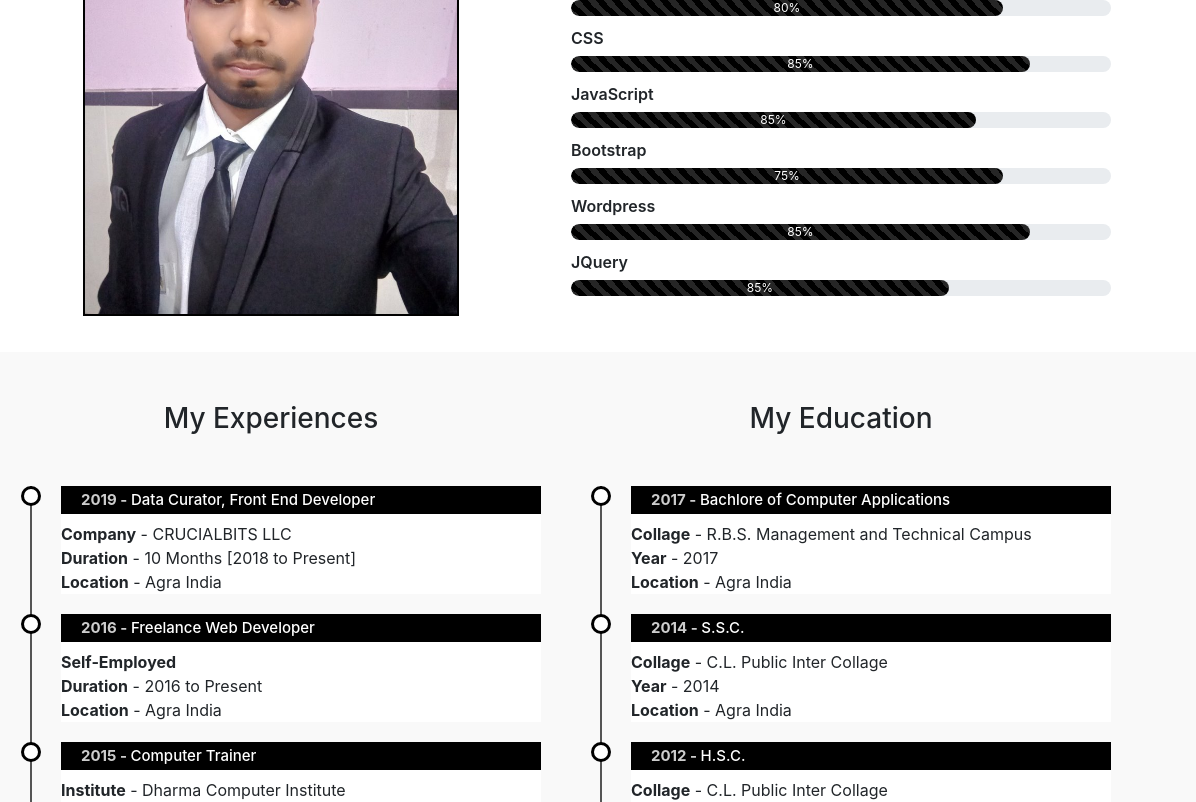
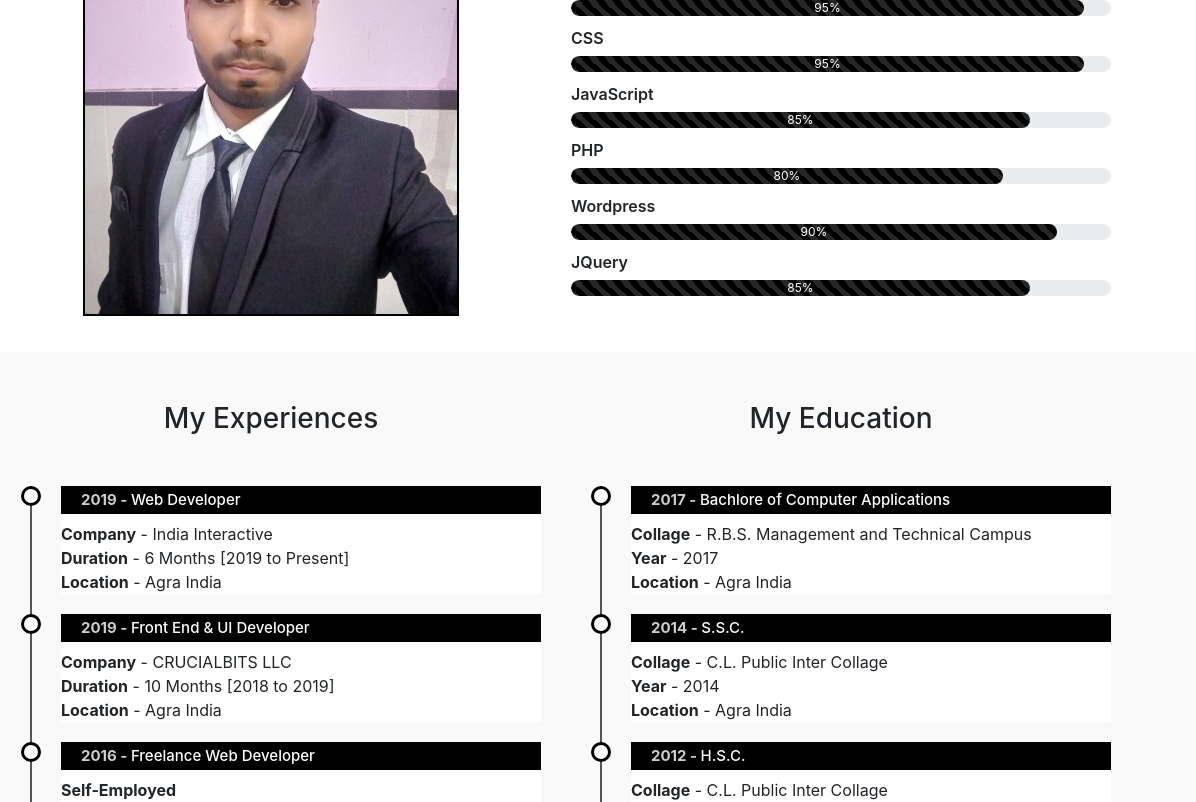
Before and after one commit to Deepprakashgoyal/about, a plain HTML site: page index.html in a window 1280 px wide. Shown: the part 1160-1962 px from the top of the page, 84-1280 px from the left. Drawn offline with nearby package versions, Linux system fonts and the light colour scheme.

Commit message:
details updated

```diff
--- a/index.html
+++ b/index.html
@@ -2,7 +2,11 @@
 <html lang="en">
 <head>
 	<meta charset="UTF-8">
-	<title>Deep Prakash Goyal</title>
+	<title>Deep Prakash Goyal | Wordpress Developer | Php Developer</title>
+	<meta name="keywords" content="deep prakash goyal, passionate wordpress developer, web developer, php developer">
+
+	<meta name="google-site-verification" content="AL-mK5Itsob9krONq2yzds6EH4cRXgAYh6oqxab2-s8" />
+
 	<link rel="stylesheet" href="style.css">
 	<link rel="shortcut icon" href="images/fav.png">
 
@@ -30,9 +34,9 @@
 		<div id="particles-js"></div>
 		<div class="container text-center">
 			<div class="user-box">
-				<img src="images/me1.jpg" alt="" width="250px;">
-				<h1>Deep Prakash</h1>
-				<p>Front End Developer</p>
+				<img src="images/me1.jpg" alt="deep prakash goyal " width="250px;">
+				<h1>Deep Prakash Goyal</h1>
+				<p>Web Developer</p>
 			</div>
 		</div>
 		<div class="scroll-btn">
@@ -45,7 +49,7 @@
 	<section id="user-info">
 		<div class="nav-bar">
 			<nav class="navbar navbar-expand-lg">
-  <a class="navbar-brand" href="#"><img src="images/about_me.jpg" alt=""></a>
+  <a class="navbar-brand" href="#"><img src="images/about_me.jpg" alt="deep prakash goyal"></a>
   <button class="navbar-toggler" type="button" data-toggle="collapse" data-target="#navbarNav" aria-controls="navbarNav" aria-expanded="false" aria-label="Toggle navigation">
     <i class="fa fa-bars"></i>
   </button>
@@ -74,13 +78,37 @@
 <div class="about container" id="about">
 	<div class="row">
 		<div class="col-md-6 text-center">
-			<img src="images/me.jpg" class="profile-img" alt="">
+			<img src="images/me.jpg" class="profile-img" alt="deep prakash web developer">
 		</div>
 		<div class="col-md-6">
 			<h3>Who Am I ?</h3>
-			<p><strong>Hi I'm Deep Prakash.</strong> I believe digital existence is necessary. I help bringing startups, companies, artists into the digital sphere just by writing few lines of code. I am a pasionate web developer, freelancer. I have a prior goal of providing best technology solution to my clients.</p>
+			<p><strong>Hi I'm Deep Prakash Goyal.</strong> I believe digital existence is necessary. I help bringing startups, companies, artists into the digital sphere just by writing few lines of code. I am a pasionate web developer, freelancer. I have a prior goal of providing best technology solution to my clients.</p>
 			<div class="skills-bar">
 				<p>HTML</p>
+				<div class="progress">
+					<div class="progress-bar progress-bar-striped progress-bar-animated" style="width: 95%">
+						95%
+					</div>
+				</div>
+			</div>
+			<div class="skills-bar">
+				<p>CSS</p>
+				<div class="progress">
+					<div class="progress-bar progress-bar-striped progress-bar-animated" style="width: 95%">
+						95%
+					</div>
+				</div>
+			</div>
+			<div class="skills-bar">
+				<p>JavaScript</p>
+				<div class="progress">
+					<div class="progress-bar progress-bar-striped progress-bar-animated" style="width: 85%">
+						85%
+					</div>
+				</div>
+			</div>
+			<div class="skills-bar">
+				<p>PHP</p>
 				<div class="progress">
 					<div class="progress-bar progress-bar-striped progress-bar-animated" style="width: 80%">
 						80%
@@ -88,41 +116,17 @@
 				</div>
 			</div>
 			<div class="skills-bar">
-				<p>CSS</p>
-				<div class="progress">
-					<div class="progress-bar progress-bar-striped progress-bar-animated" style="width: 85%">
-						85%
-					</div>
-				</div>
-			</div>
-			<div class="skills-bar">
-				<p>JavaScript</p>
-				<div class="progress">
-					<div class="progress-bar progress-bar-striped progress-bar-animated" style="width: 75%">
-						85%
-					</div>
-				</div>
-			</div>
-			<div class="skills-bar">
-				<p>Bootstrap</p>
-				<div class="progress">
-					<div class="progress-bar progress-bar-striped progress-bar-animated" style="width: 80%">
-						75%
-					</div>
-				</div>
-			</div>
-			<div class="skills-bar">
 				<p>Wordpress</p>
 				<div class="progress">
-					<div class="progress-bar progress-bar-striped progress-bar-animated" style="width: 85%">
-						85%
+					<div class="progress-bar progress-bar-striped progress-bar-animated" style="width: 90%">
+						90%
 					</div>
 				</div>
 			</div>
 			<div class="skills-bar">
 				<p>JQuery</p>
 				<div class="progress">
-					<div class="progress-bar progress-bar-striped progress-bar-animated" style="width: 70%">
+					<div class="progress-bar progress-bar-striped progress-bar-animated" style="width: 85%">
 						85%
 					</div>
 				</div>
@@ -148,10 +152,16 @@
     			<div class="col-md-6">
     				<h3 class="text-center">My Experiences</h3>
     				<ul class="timeline">
-    					<li><h4><span>2019 - </span>Data Curator, Front End Developer</h4>
+					<li><h4><span>2019 - </span>Web Developer</h4>
+
+							<strong>Company</strong> - India Interactive <br>
+							<strong>Duration</strong> - 6 Months [2019 to Present]<br>
+							<strong>Location</strong> - Agra India<br>
+    					</li>
+    					<li><h4><span>2019 - </span>Front End & UI Developer</h4>
 
 							<strong>Company</strong> - CRUCIALBITS LLC<br>
-							<strong>Duration</strong> - 10 Months [2018 to Present]<br>
+							<strong>Duration</strong> - 10 Months [2018 to 2019]<br>
 							<strong>Location</strong> - Agra India<br>
     					</li>
     					<li><h4><span>2016 - </span>Freelance Web Developer</h4>
@@ -160,12 +170,7 @@
 							<strong>Duration</strong> - 2016 to Present<br>
 							<strong>Location</strong> - Agra India<br>
     					</li>
-    					<li><h4><span>2015 - </span>Computer Trainer</h4>
 
-							<strong>Institute</strong> - Dharma Computer Institute<br>
-							<strong>Duration</strong> - 1yr [2015 to 2016]<br>
-							<strong>Location</strong> - Agra India<br>
-    					</li>
     				</ul>
     			</div>
     			<div class="col-md-6">
@@ -250,7 +255,7 @@
     		 <div class="row">
     		 	<div class="col-md-4">
     		 		<i class="fa fa-envelope"></i>
-    		 		<p>Deepprakashgoyal@gmail.com</p>
+    		 		<p>deepprakashgoyal@gmail.com</p>
     		 	</div>
     		 	<div class="col-md-4">
     		 		<i class="fa fa-phone"></i>
```
Also changed, not shown: images/banner1.jpg, images/banner6.jpg.
